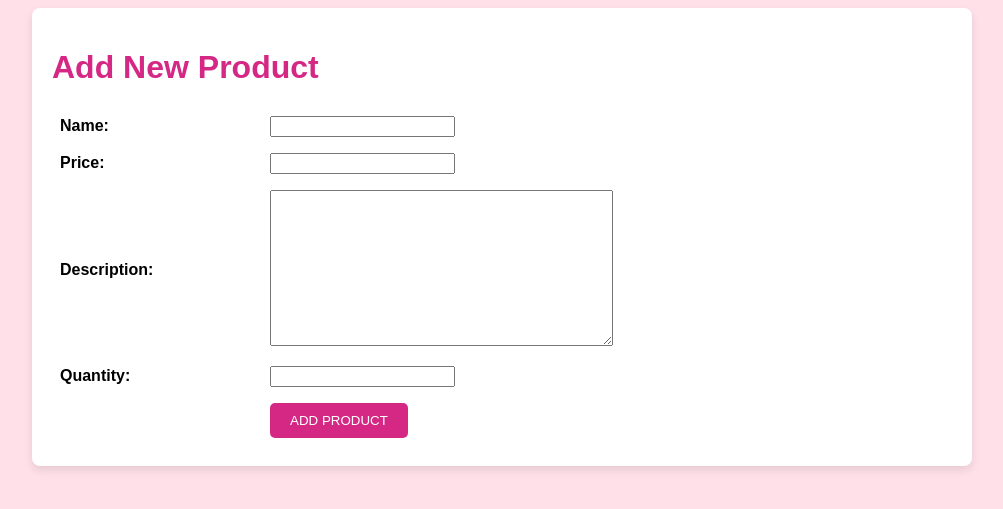
After one commit to kendelline/mojo-dojo-casa-house, a Django app: page /add-product in a window 1280 px wide. The commit adds this page. Shown: the top 509 px of the page, without its empty margins (138-1141 px from the left). Run offline with Django 5.2, Linux system fonts and the light colour scheme.

Commit message:
Update: Add Form and Styling

```diff
--- /dev/null
+++ b/main/forms.py
@@ -0,0 +1,7 @@
+from django.forms import ModelForm
+from main.models import Product
+
+class ProductForm(ModelForm):
+    class Meta:
+        model = Product
+        fields = ["name", "price", "description", "quantity"]
--- a/main/models.py
+++ b/main/models.py
@@ -1,6 +1,8 @@
+import uuid
 from django.db import models
 
 class Product(models.Model):
+    id = models.UUIDField(primary_key=True, default=uuid.uuid4, editable=False)  # tambahkan baris ini
     name = models.CharField(max_length=255)
     price = models.IntegerField()
     description = models.TextField()
--- /dev/null
+++ b/main/templates/add_product.html
@@ -0,0 +1,62 @@
+{% extends 'base.html' %}
+{% block content %}
+<style>
+    body {
+        background-color: #FFE0E9; /* Light pink background */
+        font-family: 'Arial', sans-serif;
+    }
+    .container {
+        max-width: 900px;
+        margin: auto;
+        background-color: #fff;
+        border-radius: 8px;
+        box-shadow: 0 4px 8px rgba(0, 0, 0, 0.1);
+        padding: 20px;
+    }
+    .header {
+        color: #D52885; /* Barbie pink */
+        text-shadow: 1px 1px #ffffff;
+    }
+    .table {
+        border-collapse: collapse;
+        width: 100%;
+        margin-top: 20px;
+    }
+    .table th, .table td {
+        text-align: left;
+        padding: 8px;
+    }
+    .btn-primary {
+        background-color: #D52885;
+        border: none;
+        padding: 10px 20px;
+        text-transform: uppercase;
+        color: #ffffff;
+        border-radius: 5px;
+        cursor: pointer;
+        text-decoration: none;
+    }
+    .btn-primary:hover {
+        background-color: #BB2265; /* Darker pink */
+    }
+</style>
+
+<div class="container mt-5">
+    <h1 class="text-center header">Add New Product</h1>
+
+    <form method="POST" class="mt-4">
+        {% csrf_token %}
+        <div class="table-responsive">
+            <table class="table table-striped table-hover">
+                {{ form.as_table }}
+                <tr>
+                    <td></td>
+                    <td>
+                        <input type="submit" value="Add Product" class="btn-primary" />
+                    </td>
+                </tr>
+            </table>
+        </div>
+    </form>
+</div>
+{% endblock %}
--- a/main/urls.py
+++ b/main/urls.py
@@ -1,8 +1,13 @@
 from django.urls import path
-from main.views import show_main
+from main.views import show_main, add_product, show_xml, show_json, show_xml_by_id, show_json_by_id
 
 app_name = 'main'
 
 urlpatterns = [
     path('', show_main, name='show_main'),
+    path('add-product', add_product, name='add_product'),
+    path('xml/', show_xml, name='show_xml'),
+    path('json/', show_json, name='show_json'),
+    path('xml/<str:id>/', show_xml_by_id, name='show_xml_by_id'),
+    path('json/<str:id>/', show_json_by_id, name='show_json_by_id'),
 ]
--- a/main/views.py
+++ b/main/views.py
@@ -1,10 +1,43 @@
-from django.shortcuts import render
+from django.shortcuts import render, redirect
+from main.forms import ProductForm
+from main.models import Product
+from django.http import HttpResponse
+from django.core import serializers
 
 # Create your views here.
 def show_main(request):
+    product_entries = Product.objects.all()
+
     context = {
         'name' : 'Joanne',
-        'class' : 'PBP C'
+        'class' : 'PBP C',
+        'product_entries': product_entries
     }
 
     return render(request, "main.html", context)
+
+def add_product(request):
+    form = ProductForm(request.POST or None)
+
+    if form.is_valid() and request.method == "POST":
+        form.save()
+        return redirect('main:show_main')
+
+    context = {'form': form}
+    return render(request, 'add_product.html', context)
+
+def show_xml(request):
+    data = Product.objects.all()
+    return HttpResponse(serializers.serialize("xml", data), content_type="application/xml")
+
+def show_json(request):
+    data = Product.objects.all()
+    return HttpResponse(serializers.serialize("json", data), content_type="application/json")
+
+def show_xml_by_id(request, id):
+    data = Product.objects.filter(pk=id)
+    return HttpResponse(serializers.serialize("xml", data), content_type="application/xml")
+
+def show_json_by_id(request, id):
+    data = Product.objects.filter(pk=id)
+    return HttpResponse(serializers.serialize("json", data), content_type="application/json")
--- a/mojo_dojo_casa_house/settings.py
+++ b/mojo_dojo_casa_house/settings.py
@@ -55,7 +55,7 @@ ROOT_URLCONF = 'mojo_dojo_casa_house.urls'
 TEMPLATES = [
     {
         'BACKEND': 'django.template.backends.django.DjangoTemplates',
-        'DIRS': [],
+        'DIRS': [BASE_DIR / 'templates'],
         'APP_DIRS': True,
         'OPTIONS': {
             'context_processors': [
--- /dev/null
+++ b/templates/base.html
@@ -0,0 +1,13 @@
+{% load static %}
+<!DOCTYPE html>
+<html lang="en">
+  <head>
+    <meta charset="UTF-8" />
+    <meta name="viewport" content="width=device-width, initial-scale=1.0" />
+    {% block meta %} {% endblock meta %}
+  </head>
+
+  <body>
+    {% block content %} {% endblock content %}
+  </body>
+</html>
```
Also changed, not shown: main/templates/main.html (+99 -4 lines), main/migrations/0002_alter_product_id.py (added).
